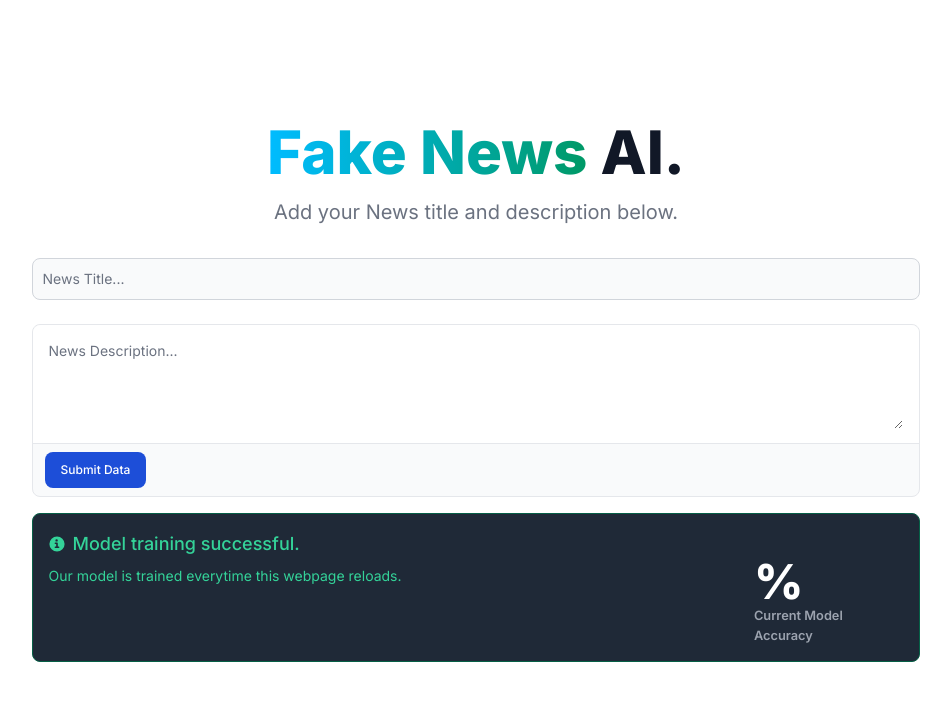
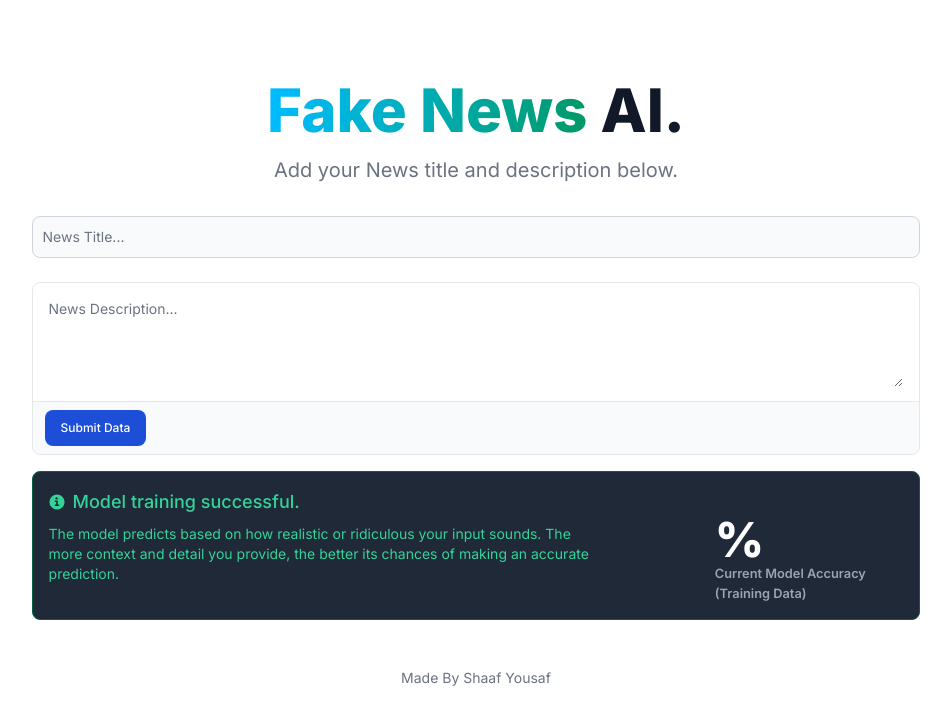
Before and after one commit to ShaafPlayz/FakeNewsML, a Flask app: template templates/home.html in a window 1280 px wide. Shown: the top 725 px of the page, without its empty margins (164-1115 px from the left). Run offline with Flask 3, Linux system fonts and the light colour scheme; the template is opened without the code that fills it, so the values that code supplies are empty; parts of the project's set-up code (start-up, migrations or seed data) failed here and were passed over; some libraries are stand-ins or nearby versions; some web fonts are replaced.

Commit message:
Updated Home
Updated home with accurate information.

```diff
--- a/static/dist/output.css
+++ b/static/dist/output.css
@@ -1025,14 +1025,29 @@
       max-width: 96rem;
     }
   }
+  .m-4 {
+    margin: calc(var(--spacing) * 4);
+  }
+  .mx-auto {
+    margin-inline: auto;
+  }
+  .my-6 {
+    margin-block: calc(var(--spacing) * 6);
+  }
   .ms-2 {
     margin-inline-start: calc(var(--spacing) * 2);
   }
   .me-2 {
     margin-inline-end: calc(var(--spacing) * 2);
   }
+  .me-4 {
+    margin-inline-end: calc(var(--spacing) * 4);
+  }
   .mt-2 {
     margin-top: calc(var(--spacing) * 2);
+  }
+  .mt-3 {
+    margin-top: calc(var(--spacing) * 3);
   }
   .apexcharts-canvas {
     & .apexcharts-tooltip {
@@ -1320,6 +1335,21 @@
       color: white;
     }
   }
+  .mr-2 {
+    margin-right: calc(var(--spacing) * 2);
+  }
+  .mr-4 {
+    margin-right: calc(var(--spacing) * 4);
+  }
+  .mr-7 {
+    margin-right: calc(var(--spacing) * 7);
+  }
+  .mr-30 {
+    margin-right: calc(var(--spacing) * 30);
+  }
+  .mr-100 {
+    margin-right: calc(var(--spacing) * 100);
+  }
   .apexcharts-tooltip-title {
     .apexcharts-canvas .apexcharts-tooltip & {
       padding-top: 0.5rem !important;
@@ -1438,6 +1468,9 @@
   .h-6 {
     height: calc(var(--spacing) * 6);
   }
+  .h-8 {
+    height: calc(var(--spacing) * 8);
+  }
   .h-\[calc\(100\%-1rem\)\] {
     height: calc(100% - 1rem);
   }
@@ -1553,6 +1586,9 @@
   }
   .max-w-2xl {
     max-width: var(--container-2xl);
+  }
+  .max-w-screen-xl {
+    max-width: var(--breakpoint-xl);
   }
   .datatable-input {
     .datatable-wrapper .datatable-search & {
@@ -1693,6 +1729,9 @@
   .flex-row {
     flex-direction: row;
   }
+  .flex-wrap {
+    flex-wrap: wrap;
+  }
   .items-center {
     align-items: center;
   }
@@ -1734,6 +1773,16 @@
       margin-inline-start: calc(calc(var(--spacing) * 2) * var(--tw-space-x-reverse));
       margin-inline-end: calc(calc(var(--spacing) * 2) * calc(1 - var(--tw-space-x-reverse)));
     }
+  }
+  .space-x-3 {
+    :where(& > :not(:last-child)) {
+      --tw-space-x-reverse: 0;
+      margin-inline-start: calc(calc(var(--spacing) * 3) * var(--tw-space-x-reverse));
+      margin-inline-end: calc(calc(var(--spacing) * 3) * calc(1 - var(--tw-space-x-reverse)));
+    }
+  }
+  .self-center {
+    align-self: center;
   }
   .overflow-hidden {
     overflow: hidden;
@@ -2189,6 +2238,10 @@
   .font-\[Inter\] {
     font-family: Inter;
   }
+  .text-2xl {
+    font-size: var(--text-2xl);
+    line-height: var(--tw-leading, var(--text-2xl--line-height));
+  }
   .text-3xl {
     font-size: var(--text-3xl);
     line-height: var(--tw-leading, var(--text-3xl--line-height));
@@ -2294,6 +2347,9 @@
     --tw-font-weight: var(--font-weight-semibold);
     font-weight: var(--font-weight-semibold);
   }
+  .whitespace-nowrap {
+    white-space: nowrap;
+  }
   .datatable-sorter {
     .datatable-wrapper .datatable-table thead th & {
       text-transform: uppercase;
@@ -2496,6 +2552,13 @@
       }
     }
   }
+  .hover\:underline {
+    &:hover {
+      @media (hover: hover) {
+        text-decoration-line: underline;
+      }
+    }
+  }
   .focus\:z-10 {
     &:focus {
       z-index: 10;
@@ -2555,15 +2618,80 @@
       outline-style: none;
     }
   }
+  .sm\:mx-auto {
+    @media (width >= 40rem) {
+      margin-inline: auto;
+    }
+  }
+  .sm\:mt-0 {
+    @media (width >= 40rem) {
+      margin-top: calc(var(--spacing) * 0);
+    }
+  }
+  .sm\:mb-0 {
+    @media (width >= 40rem) {
+      margin-bottom: calc(var(--spacing) * 0);
+    }
+  }
+  .sm\:flex {
+    @media (width >= 40rem) {
+      display: flex;
+    }
+  }
+  .sm\:items-center {
+    @media (width >= 40rem) {
+      align-items: center;
+    }
+  }
+  .sm\:justify-between {
+    @media (width >= 40rem) {
+      justify-content: space-between;
+    }
+  }
+  .sm\:text-center {
+    @media (width >= 40rem) {
+      text-align: center;
+    }
+  }
   .md\:inset-0 {
     @media (width >= 48rem) {
       inset: calc(var(--spacing) * 0);
+    }
+  }
+  .md\:me-6 {
+    @media (width >= 48rem) {
+      margin-inline-end: calc(var(--spacing) * 6);
+    }
+  }
+  .md\:flex {
+    @media (width >= 48rem) {
+      display: flex;
+    }
+  }
+  .md\:items-center {
+    @media (width >= 48rem) {
+      align-items: center;
+    }
+  }
+  .md\:justify-between {
+    @media (width >= 48rem) {
+      justify-content: space-between;
+    }
+  }
+  .md\:py-8 {
+    @media (width >= 48rem) {
+      padding-block: calc(var(--spacing) * 8);
     }
   }
   .md\:text-5xl {
     @media (width >= 48rem) {
       font-size: var(--text-5xl);
       line-height: var(--tw-leading, var(--text-5xl--line-height));
+    }
+  }
+  .lg\:my-8 {
+    @media (width >= 64rem) {
+      margin-block: calc(var(--spacing) * 8);
     }
   }
   .lg\:text-6xl {
@@ -2646,6 +2774,11 @@
       @supports (color: color-mix(in lab, red, red)) {
         background-color: color-mix(in oklab, var(--color-gray-800) 50%, transparent);
       }
+    }
+  }
+  .dark\:bg-gray-900 {
+    &:where(.dark, .dark *) {
+      background-color: var(--color-gray-900);
     }
   }
   .dark\:bg-gray-900\/80 {
--- a/templates/home.html
+++ b/templates/home.html
@@ -50,28 +50,24 @@
         </div>
 
             <div class="flex flex-row">
-                <div class="mt-2 mb-4 text-sm w-5/6">
-                Our model is trained everytime this webpage reloads.</div>
+                <div class="mt-2 mb-4 text-sm w-5/6 mr-30">The model predicts based on how realistic or ridiculous your input sounds. The more context and detail you provide, the better its chances of making an accurate prediction.</div>
 
 
                 <div class="flex flex-col">
                     <h1 class="text-5xl font-extrabold dark:text-white"> {{ accuracy }}%</h1>
-                    <small class=" font-semibold text-black-500 dark:text-gray-400">Current Model Accuracy</small>
+                    <small class=" font-semibold text-black-500 dark:text-gray-400">Current Model Accuracy (Training Data)</small>
             </div>
 
         </div>
-
- <!-- Breadcrumb -->
+    </div>
 
 
+<footer class="bg-white rounded-lg m-4 dark:bg-gray-800">
+    <div class="w-full mx-auto max-w-screen-xl p-4 md:flex md:items-center md:justify-between">
+      <span class="text-sm text-gray-500 sm:text-center dark:text-gray-400">Made By <a href="https://shaafyousaf.me" target="_blank"  class="hover:underline">Shaaf Yousaf</a></span>
+    </div>
+</footer>
 
-
-
-
-
-
-
-    </div>
 
 
 
```
